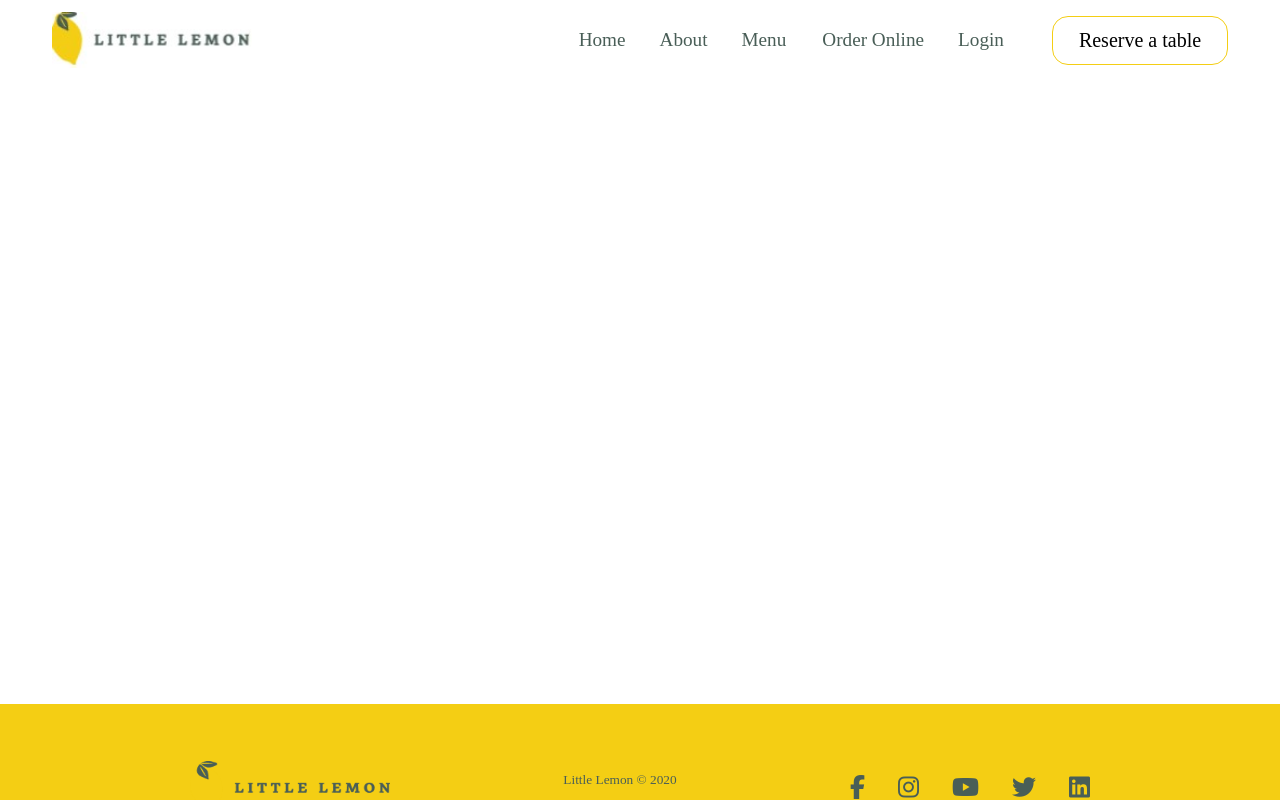
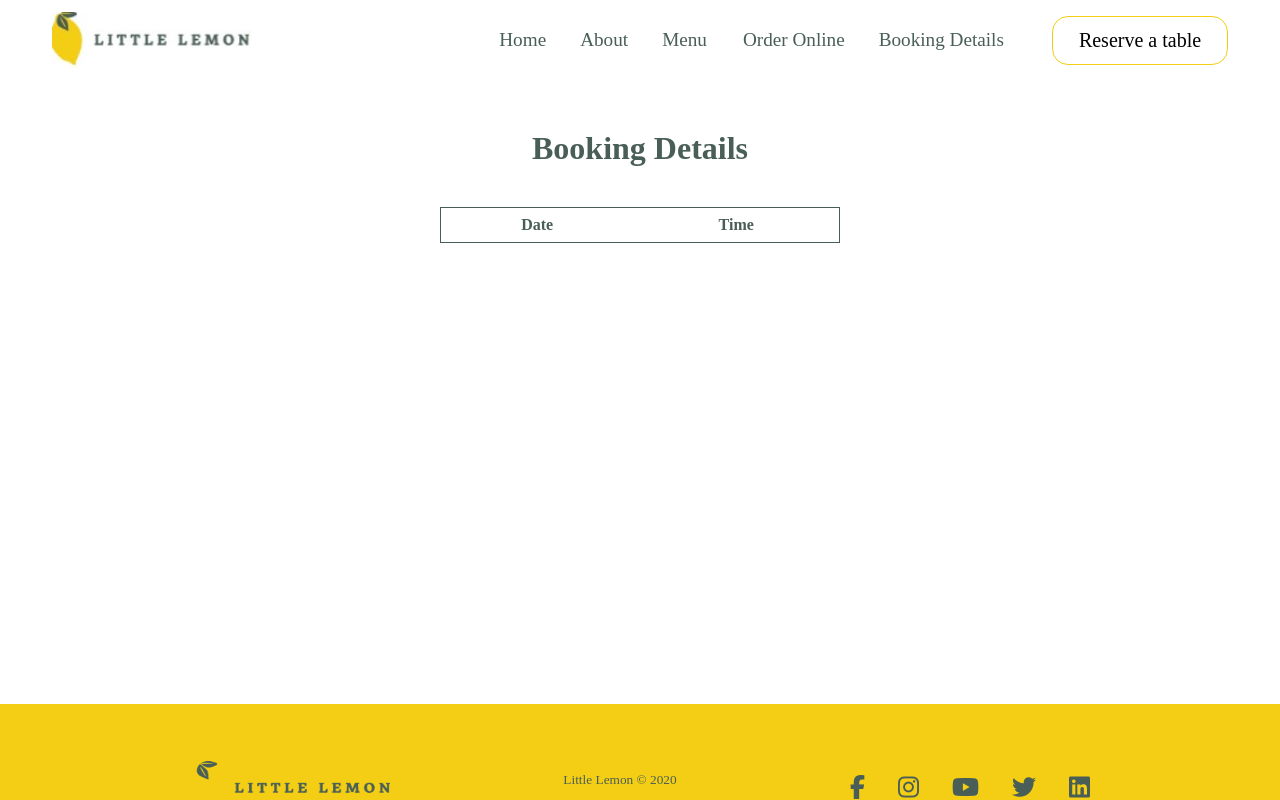
Before and after one commit to ShilpaMRao/little-lemon, a React (Create React App) app: page /bookings in a window 1280 px wide. Built offline with nearby package versions, Linux system fonts and the light colour scheme; a web font is replaced by a local one.

Commit message:
Added a bookingdetails page

```diff
--- a/src/components/NavBarNew.js
+++ b/src/components/NavBarNew.js
@@ -7,7 +7,7 @@ import Cards from "./Cards";
 import ReserveATable from "./pages/ReserveATable";
 import Home from "./pages/Home";
 import AboutMarioAdrian from "./pages/AboutMarioAdrian";
-import Login from "./pages/Login";
+import BookingDetails from "./pages/BookingDetails";
 
 function NavBarNew() {
   const [reservationData, setReservationData] = useState([]);
@@ -18,6 +18,9 @@ function NavBarNew() {
   const closeMobileMenu = () => setClick(false);
 
   console.log("In NavBar :", reservationData);
+  // console.log("In NavBar : date : ", reservationData[0].date);
+  // console.log("in NavBar : time : ", reservationData[0].time);
+
   const showButton = () => {
     if (window.innerWidth <= 960) {
       setButton(false);
@@ -76,8 +79,12 @@ function NavBarNew() {
               </Link>
             </li>
             <li className="nav-item">
-              <Link to="/login" className="nav-links" onClick={closeMobileMenu}>
-                Login
+              <Link
+                to="/bookings"
+                className="nav-links"
+                onClick={closeMobileMenu}
+              >
+                Booking Details
               </Link>
             </li>
           </ul>
@@ -91,7 +98,10 @@ function NavBarNew() {
         <Route path="/about" element={<AboutMarioAdrian />} />
         <Route path="/menu" element={<Cards />} />
         <Route path="/orderonline" element={<Cards />} />
-        <Route path="/login" element={<Login />} />
+        <Route
+          path="/bookings"
+          element={<BookingDetails reservationData={reservationData} />}
+        />
         <Route
           path="/reserveatable"
           element={
--- /dev/null
+++ b/src/components/pages/BookingDetails.css
@@ -0,0 +1,29 @@
+.bookings-header{
+    display: flex;
+    align-items: center;
+    justify-content: center;
+    margin-top: 50px;
+    color: #495e57;
+}
+
+.bookings-table{
+    display: flex;
+    align-items: center;
+    justify-content: center;
+    margin-top: 40px;
+}
+
+table {
+    border-collapse: collapse;
+    width: 400px;
+    border: 1px solid #495e57;
+}
+
+th, td {
+    padding: 8px;
+    text-align: center;
+    color: #495e57;
+}
+tr{
+    border: 1px solid #495e57;
+}
--- /dev/null
+++ b/src/components/pages/BookingDetails.js
@@ -0,0 +1,44 @@
+import React, { useState } from "react";
+import "./BookingDetails.css";
+import { useScrollTrigger } from "@material-ui/core";
+
+const formatDateToDDMMYYYY = (dateString) => {
+  const date = new Date(dateString);
+
+  const day = date.getDate().toString().padStart(2, "0");
+  const month = (date.getMonth() + 1).toString().padStart(2, "0");
+  const year = date.getFullYear();
+
+  return `${day}/${month}/${year}`;
+};
+const BookingDetails = (props) => {
+  console.log("in Bookings page : ", props.reservationData);
+  return (
+    <>
+      <div className="bookings-header">
+        <h1>Booking Details</h1>
+      </div>
+      <div className="bookings-table">
+        <table className="table">
+          <thead>
+            <tr>
+              <th>Date</th>
+              <th>Time</th>
+            </tr>
+          </thead>
+
+          <tbody>
+            {props.reservationData.map((reservation, index) => (
+              <tr key={index}>
+                <td>{reservation.date}</td>
+                <td>{reservation.time}pm</td>
+              </tr>
+            ))}
+          </tbody>
+        </table>
+      </div>
+    </>
+  );
+};
+
+export default BookingDetails;
--- a/src/components/pages/Login.js
+++ /dev/null
@@ -1,7 +0,0 @@
-import React from "react";
-
-const Login = () => {
-  return <div>Login</div>;
-};
-
-export default Login;
--- a/src/components/pages/ReserveATable.js
+++ b/src/components/pages/ReserveATable.js
@@ -217,10 +217,10 @@ const ReserveATable = (props) => {
         onAdd={addBookingDetails}
         allBookingDetails={allBookingDetails}
       />
-      <FinalBooking
+      {/* <FinalBooking
         allBookingDetails={allBookingDetails}
         props={allBookingDetails}
-      />
+      /> */}
     </>
   );
 };
```
